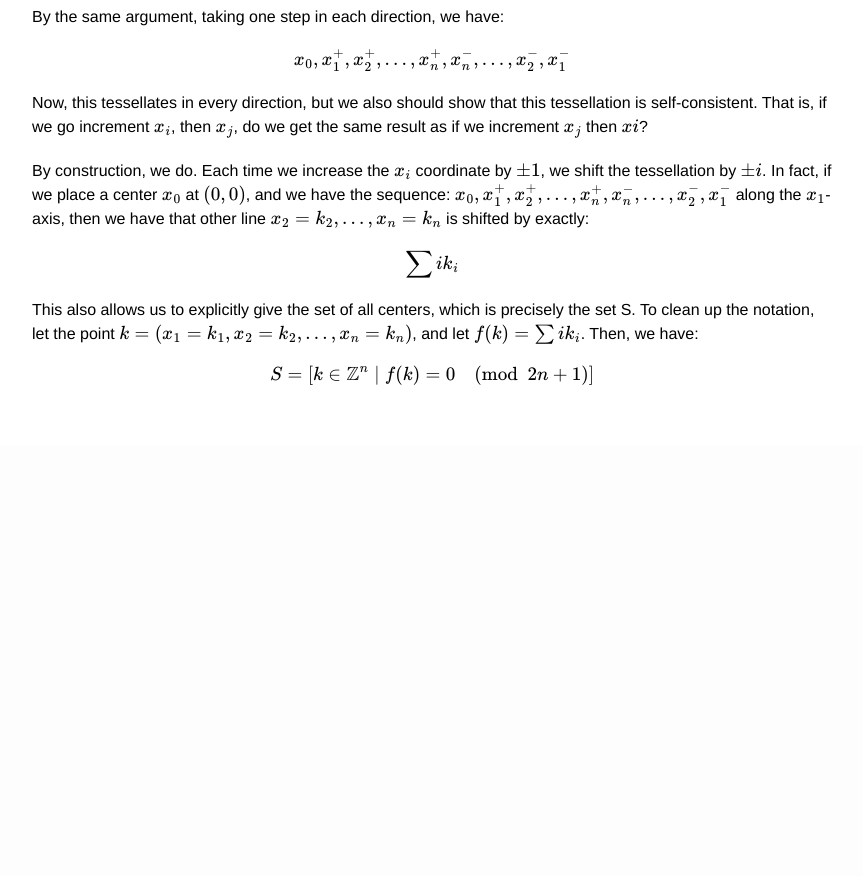
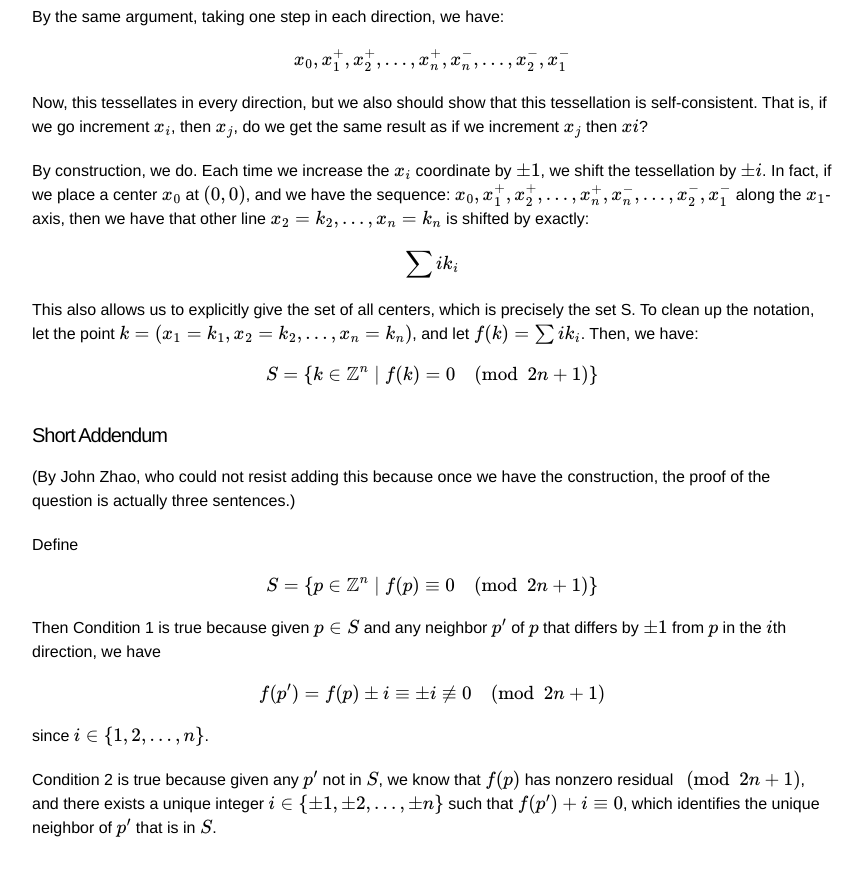
Before and after one commit to yourlifeofmath/yourlifeofmath.github.io, a Jekyll site: the page built from _posts/2020-01-27-Putnam_2019_B6.md, in a window 1280 px wide and 900 px high, scrolled down 1550 px. Shown: the top 876 px of the window, without its empty margins (208-1071 px from the left). Built offline with Jekyll 4.4.1, drawn with Linux system fonts in a browser that asks for light colours; formulas are drawn with MathJax 3; before the commit the page ends 1995 px from its top, so only the background shows below that.

Commit message:
Short addendum to Putnam B6

```diff
--- a/_posts/2020-01-27-Putnam_2019_B6.md
+++ b/_posts/2020-01-27-Putnam_2019_B6.md
@@ -55,4 +55,20 @@ By construction, we do. Each time we increase the $$x_i$$ coordinate by $$\pm1$$
 
 This also allows us to explicitly give the set of all centers, which is precisely the set S. To clean up the notation, let the point $$k = (x_1 = k_1, x_2 =k_2, ..., x_n = k_n)$$, and let $$f(k) = \sum i k_i$$. Then, we have:
 
-\\[ S = [k \in \mathbb{Z}^n  \;  \vert  \;  f(k) = 0\pmod{2n + 1}] \\]
+\\[ S = \lbrace k \in \mathbb{Z}^n  \;  \vert  \;  f(k) = 0\pmod{2n + 1} \rbrace \\]
+
+#### Short Addendum
+
+(By John Zhao, who could not resist adding this because once we have the construction, the proof of the question is actually three sentences.)
+
+Define
+
+\\[ S = \lbrace p \in \mathbb{Z}^n \mid f(p) \equiv 0 \pmod{2n + 1} \rbrace \\]
+
+Then Condition 1 is true because given $$p \in S$$ and any neighbor $$p'$$ of $$p$$ that differs by $$\pm 1$$ from $$p$$ in the $$i$$th direction, we have
+
+\\[ f(p') = f(p) \pm i \equiv \pm i \not\equiv 0 \pmod{2n + 1} \\]
+
+since $$i \in \lbrace 1, 2, ..., n \rbrace$$.
+
+Condition 2 is true because given any $$p'$$ not in $$S$$, we know that $$f(p)$$ has nonzero residual $$\pmod{2n + 1}$$, and there exists a unique integer $$i \in \lbrace \pm 1, \pm 2, ..., \pm n \rbrace $$ such that $$f(p') + i \equiv 0$$, which identifies the unique neighbor of $$p'$$ that is in $$S$$.
```
